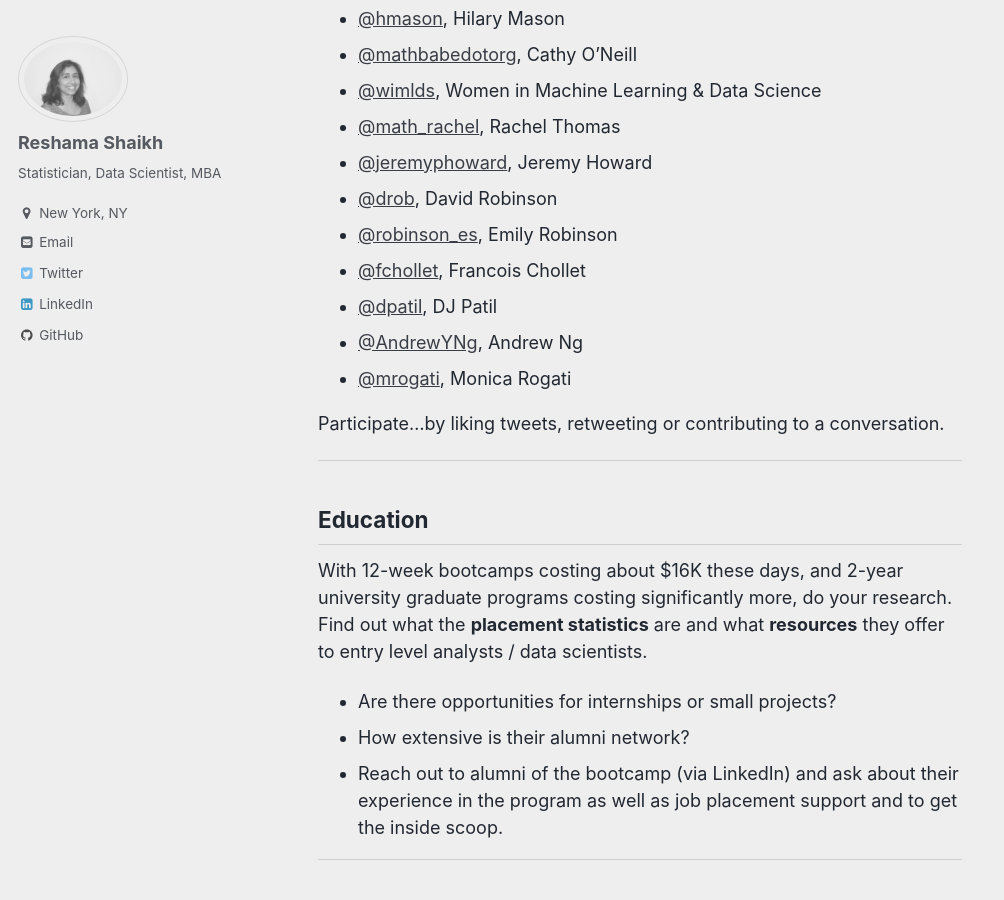
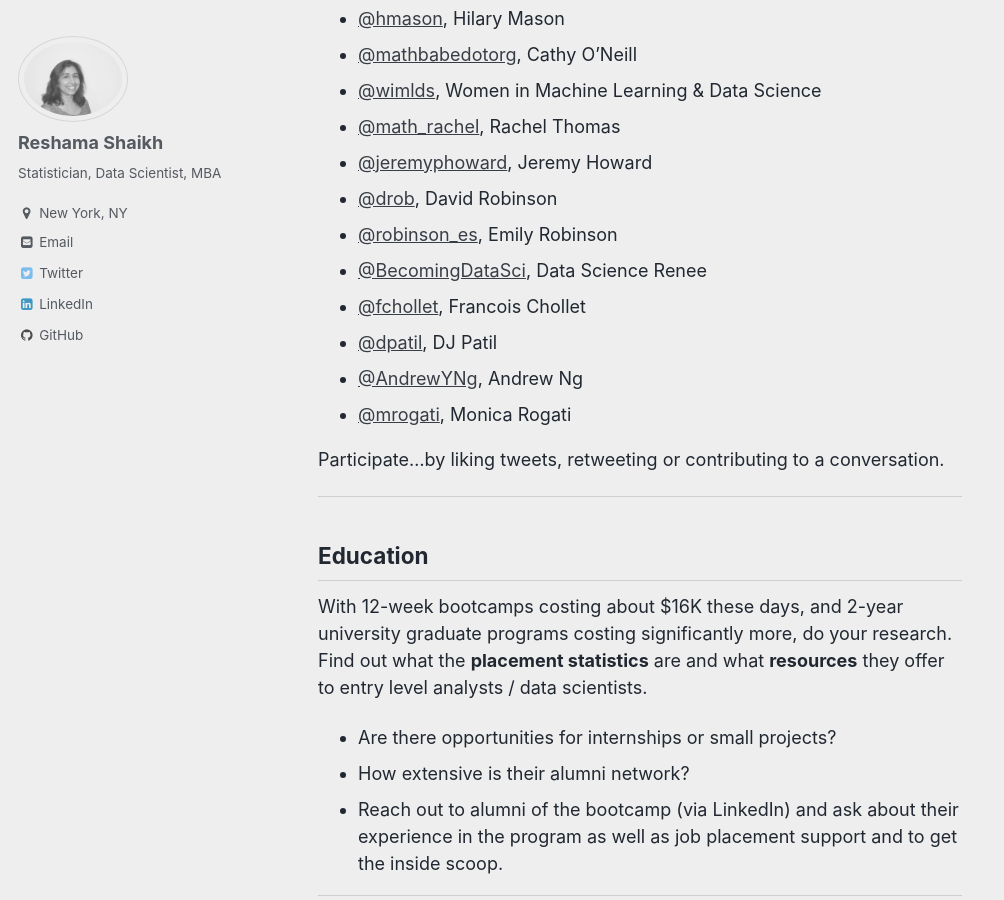
Before and after one commit to reshamas/reshamas.github.io, a Jekyll site: the page built from _posts/2018-02-26-first-data-science-job.md, in a window 1280 px wide and 900 px high, scrolled down 3359 px. Shown: the whole window, without its empty margins (0-1004 px from the left). Built offline with Jekyll 4.4.1, drawn with Linux system fonts in a browser that asks for light colours.

Commit message:
Update 2018-02-26-first-data-science-job.md

```diff
--- a/_posts/2018-02-26-first-data-science-job.md
+++ b/_posts/2018-02-26-first-data-science-job.md
@@ -71,6 +71,7 @@ If you're new to twitter, here are some of my favorite twitter accounts to follo
 - [@jeremyphoward](https://twitter.com/jeremyphoward), Jeremy Howard
 - [@drob](https://twitter.com/drob), David Robinson
 - [@robinson_es](https://twitter.com/robinson_es), Emily Robinson
+- [@BecomingDataSci](https://twitter.com/BecomingDataSci), Data Science Renee
 - [@fchollet](https://twitter.com/fchollet), Francois Chollet
 - [@dpatil](https://twitter.com/dpatil), DJ Patil
 - [@AndrewYNg](https://twitter.com/AndrewYNg), Andrew Ng
```
